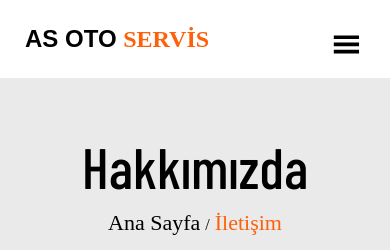
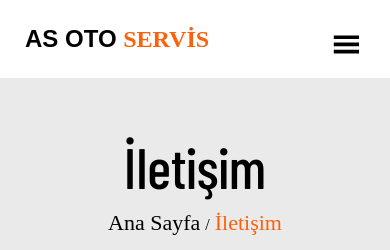
Before and after one commit to metinars/AS-OTO-SERVIS, a React (Vite) app in the folder frontend/: page /iletisim in a window 390 px wide. Shown: the top 250 px of the page. Built offline with nearby package versions, Linux system fonts and the light colour scheme; a web font is replaced by a local one.

Commit message:
contact responsive editing

```diff
--- a/frontend/src/layout/BreadCrumbs/BreadCrumbs.jsx
+++ b/frontend/src/layout/BreadCrumbs/BreadCrumbs.jsx
@@ -7,7 +7,7 @@ const BreadCrumbs = ({ home, current }) => {
     <div>
       <div className={classes.breadcrumbs__section}>
         <div className={classes.container}>
-          <div className={classes.breadcrumbs__title}>Hakkımızda</div>
+          <div className={classes.breadcrumbs__title}>{current}</div>
           <div className={classes.breadcrumbs__items}>
             <NavLink to={'/'} className={classes.breadcrumbs__home}>
               {home}
--- a/frontend/src/layout/ContactForm/ContactForm.module.css
+++ b/frontend/src/layout/ContactForm/ContactForm.module.css
@@ -24,7 +24,6 @@
 .contact__form .form {
     flex: 49%;
     width: 100%;
-    height: 35rem;
     display: flex;
     flex-direction: column;
     justify-content: flex-start;
```
